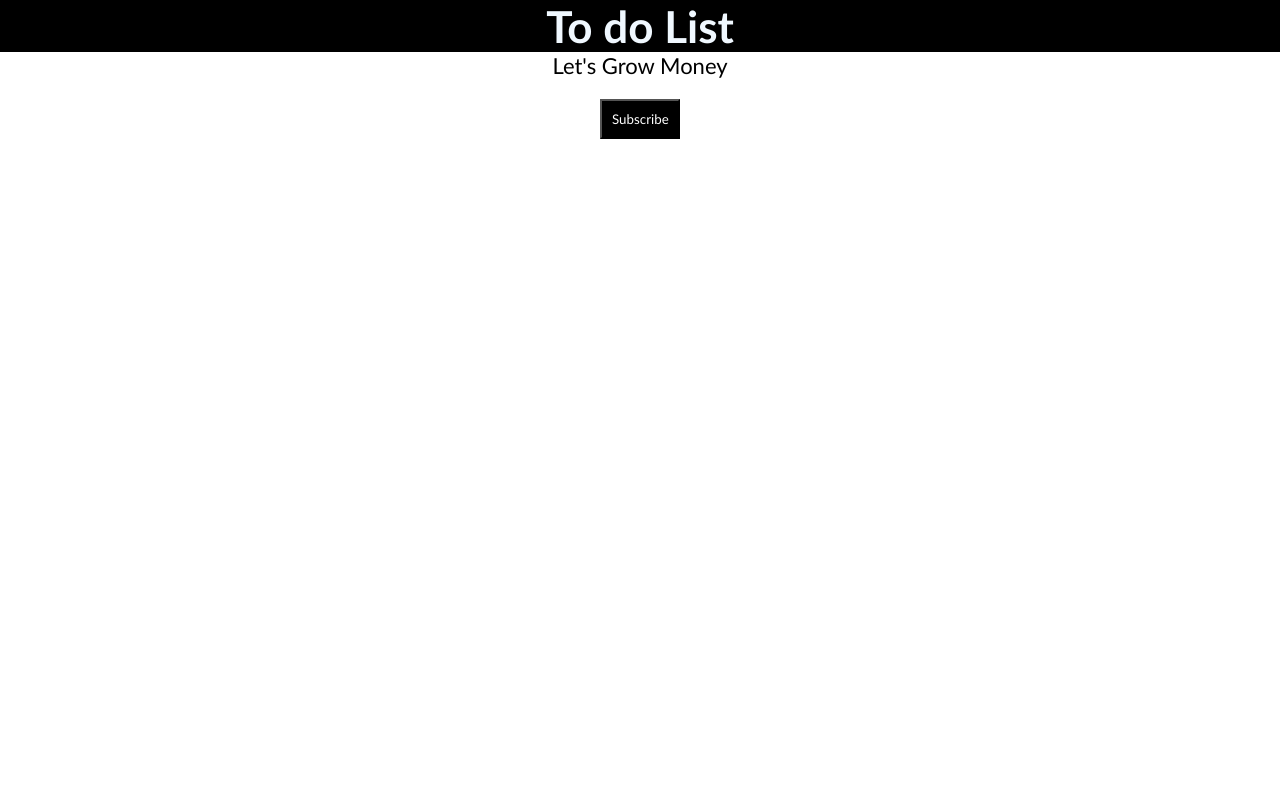
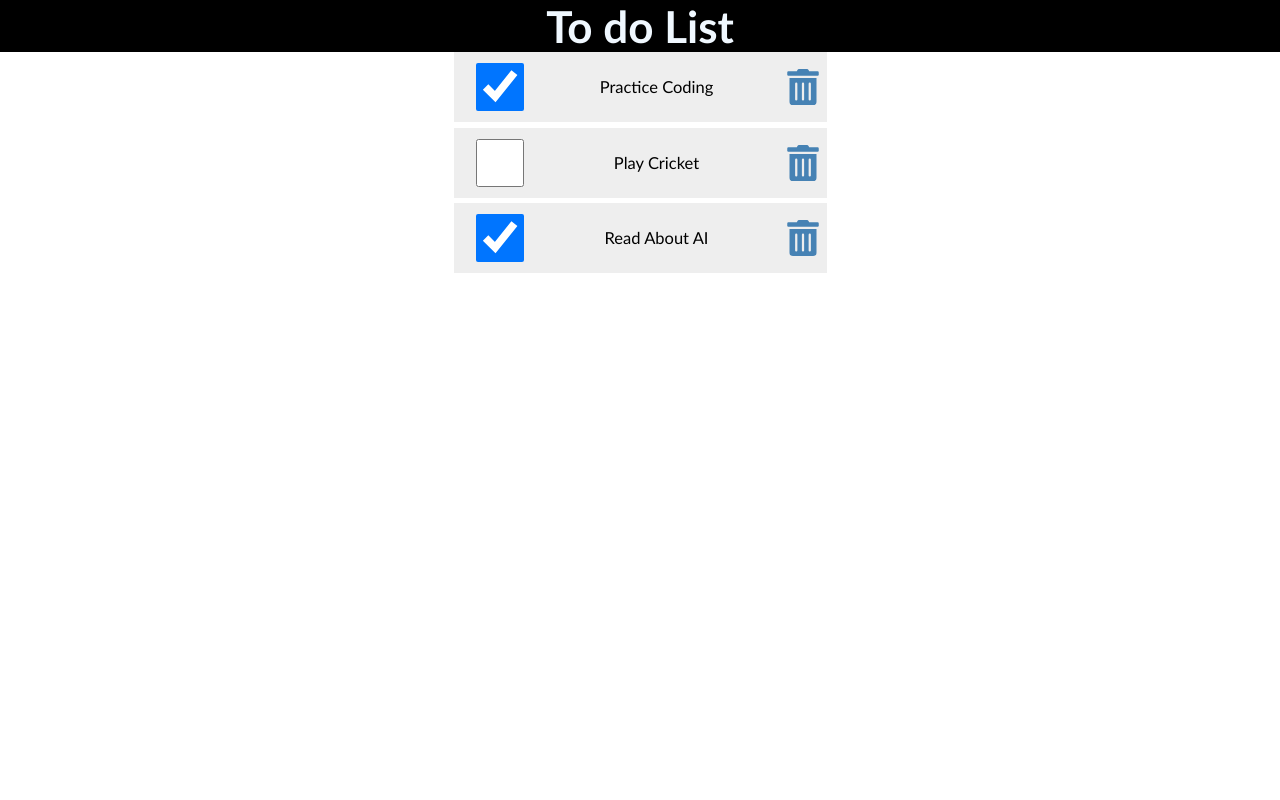
Before and after one commit to Divya-dhars/todolist-app, a React (Create React App) app: page / in a window 1280 px wide. Shown: the top 800 px of the page. Built offline with nearby package versions, Linux system fonts and the light colour scheme.

Commit message:
Checkbox completed

```diff
--- a/src/Content.js
+++ b/src/Content.js
@@ -1,24 +1,42 @@
- import React from 'react'
+import React from 'react'
+import {useState}from 'react';
+import { FaTrashAlt } from "react-icons/fa";
 const Content=()=>{
-    function handleNameChange(){
-        const names=["Earn","Grow","Give"];
-        const int=Math.floor(Math.random()*3);
-        return names[int];
-    }
-
-    const handleClick=(e)=>{
-      console.log(e.target.innerText)
-    }
-
-    const handleClick2=(name)=>{
-      console.log(`Hi ${name}`)
+    const [items,setItems]=useState([
+        {
+            id:1,
+            checked:true,
+            item:"Practice Coding"
+        },
+        {
+            id:2,
+            checked:false,
+            item:"Play Cricket"
+        },
+        {
+            id:3,
+            checked:true,
+            item:"Read About AI"
+        }
+    ]);
+    const handleCheck=(id)=>{
+        //console.log(`id ${id}`)
+        const listItems=items.map((item) => item.id===id? {...item,checked:!item.checked}:item)
+        setItems(listItems)
     }
    return (
     <main>
-        <p onDoubleClick={()=>handleClick2('Divya')}>Let's {handleNameChange()} Money</p>
-        <button onClick={(e)=> handleClick(e)}>Subscribe</button>
+        <ul>
+            {items.map((item) => (
+                <li className="item" key={item.id}>
+                    <input type="checkbox"  onChange={()=>handleCheck(item.id)} checked={item.checked}/>
+                    <label>{item.item}</label>
+                   <FaTrashAlt role="button" tabIndex="0" />
+                </li>
+            ))}
+        </ul>
     </main>
-   )
+   );
  }
 
  export default Content
--- a/src/index.css
+++ b/src/index.css
@@ -38,14 +38,7 @@
   align-items: center;
   justify-content: center;
 }
-main button{
-  margin:20px;
-  padding:10px;
-  width:80px;
-  background-color:black;
-  color:white;
 
-}
 footer{
   width:100%;
   color:black;
@@ -53,3 +46,53 @@
   display:grid;
   place-content: center;
 }
+ul{
+  width:30%;
+  list-style:none;
+  padding: 0 0.25rem 0.25rem;
+}
+ul li::before{
+  content:"\2000";
+}
+ .item{
+  display:flex;
+  justify-content:flex-start;
+  align-items: center;
+  padding:0.5rem 0 0.5rem 0.5rem;
+  margin:0.25rem 0;
+  background-color: #eee;
+ }
+ .item:first-child{
+  margin:0;
+ }
+ .item input[type="checkbox"]{
+  text-align: center;
+  width:2.5rem;
+  width:48px;
+  min-width:48px;
+  height:2.5rem;
+  height:48px;
+  min-height:48px;
+  cursor:pointer;
+  margin-right:0.5rem;
+ }
+ .item input[type="checkbox"]:focus + label{
+  text-decoration:underline;
+ }
+ .item > label{
+  font-size:0.75rem;
+  flex-grow:1;
+ }
+ .item svg{
+  width:48px;
+  min-width:48px;
+  height:36px;
+  font-size:1rem;
+  color:steelblue;
+  cursor:pointer;
+ }
+ .item svg:focus,
+ .item svg:hover{
+  color:red;
+  outline:none;
+ }
```
Also changed, not shown: 1 other file (tests, documents, lock files or other folders).
